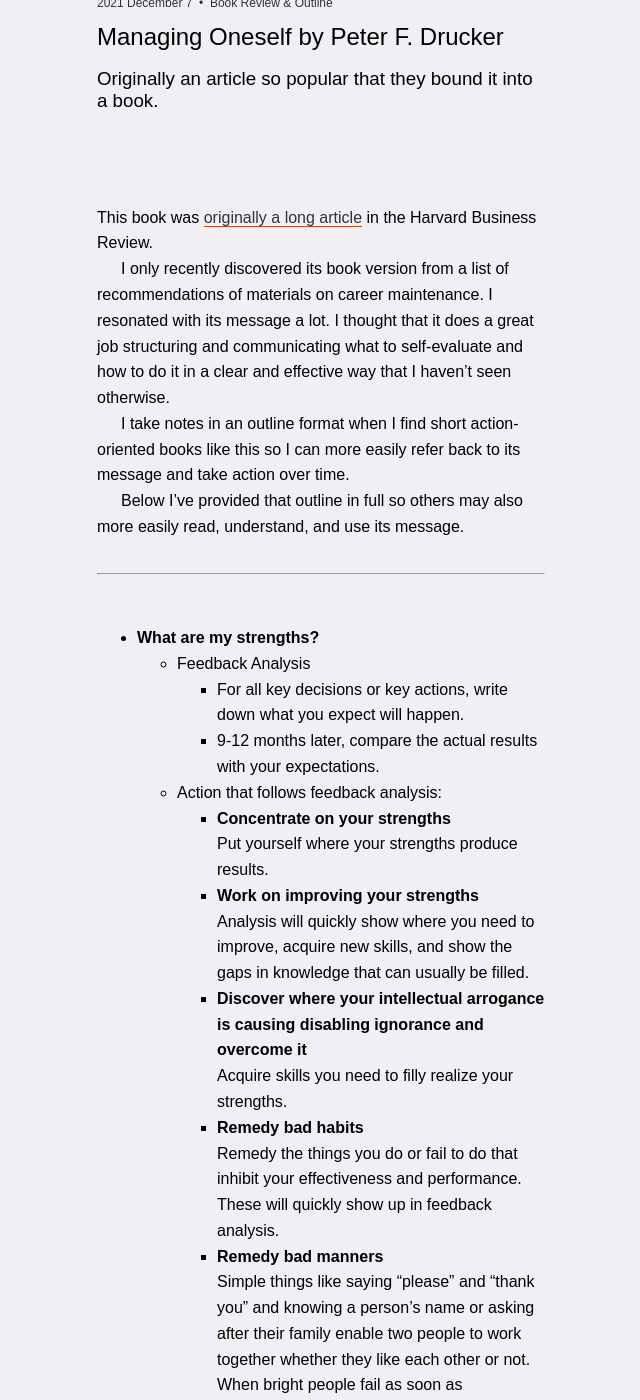
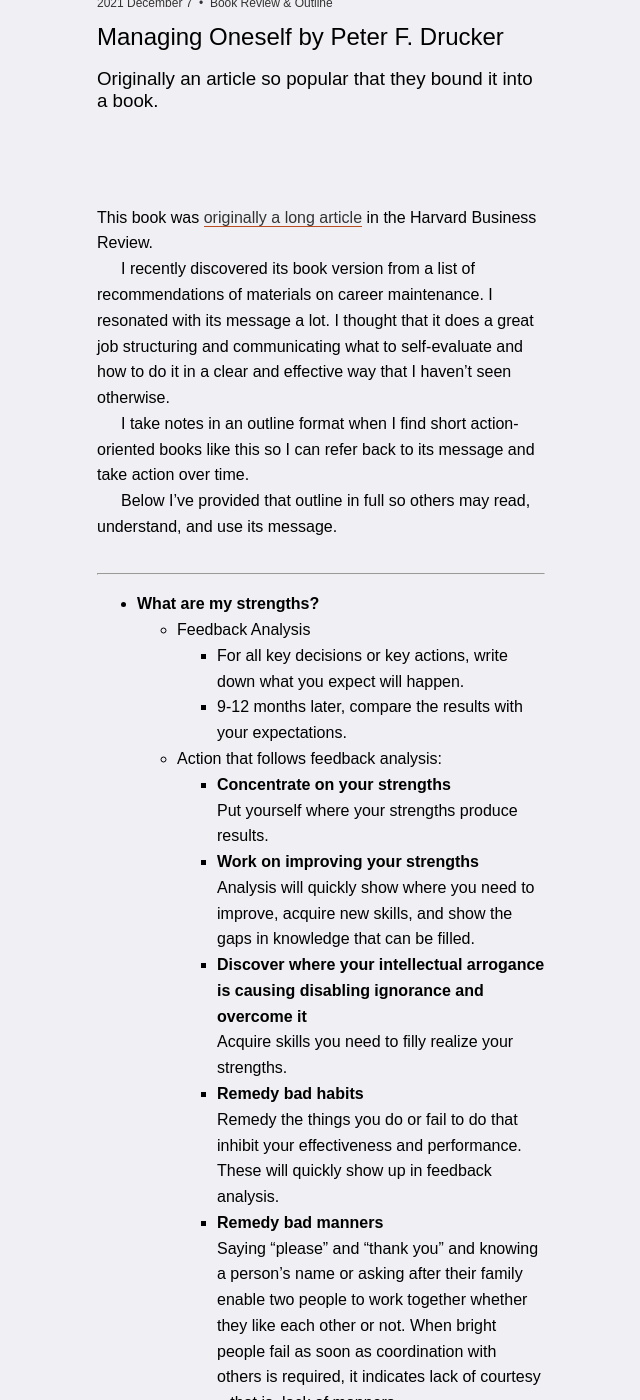
Before and after one commit to foundmonster/foundmonster.github.io, a Jekyll site: the page built from _posts/2021-12-07-Managing-Oneself-by-Peter-F.-Drucker.md, in a window 1280 px wide and 1400 px high, scrolled down 567 px. Shown: the whole window, without its empty margins (319-959 px from the left). Built offline with Jekyll 4.4.1, drawn with Linux system fonts in a browser that asks for light colours; some web fonts are replaced; some of the changed text lies outside the part shown.

Commit message:
some brief edits to drucker post

```diff
--- a/_posts/2021-12-07-Managing-Oneself-by-Peter-F.-Drucker.md
+++ b/_posts/2021-12-07-Managing-Oneself-by-Peter-F.-Drucker.md
@@ -9,32 +9,31 @@
 
 This book was [originally a long article](https://hbr.org/2005/01/managing-oneself) in the Harvard Business Review.
 
-I only recently discovered its book version from a list of recommendations of materials on career maintenance. I resonated with its message a lot. I thought that it does a great job structuring and communicating what to self-evaluate and how to do it in a clear and effective way that I haven't seen otherwise.
+I recently discovered its book version from a list of recommendations of materials on career maintenance. I resonated with its message a lot. I thought that it does a great job structuring and communicating what to self-evaluate and how to do it in a clear and effective way that I haven't seen otherwise.
 
-I take notes in an outline format when I find short action-oriented books like this so I can more easily refer back to its message and take action over time.
+I take notes in an outline format when I find short action-oriented books like this so I can refer back to its message and take action over time.
 
-Below I've provided that outline in full so others may also more easily read, understand, and use its message.
+Below I've provided that outline in full so others may read, understand, and use its message.
 <br>
 <br>
 
 ---
 
-<br>
 - **What are my strengths?**
 	- Feedback Analysis
 		- For all key decisions or key actions, write down what you expect will happen.
-		- 9-12 months later, compare the actual results with your expectations.
+		- 9-12 months later, compare the results with your expectations.
 	- Action that follows feedback analysis:
 		- **Concentrate on your strengths**
 		<br>Put yourself where your strengths produce results.
 		- **Work on improving your strengths**<br>
-		Analysis will quickly show where you need to improve, acquire new skills, and show the gaps in knowledge that can usually be filled.
+		Analysis will quickly show where you need to improve, acquire new skills, and show the gaps in knowledge that can be filled.
 		- **Discover where your intellectual arrogance is causing disabling ignorance and overcome it**<br>
 		Acquire skills you need to filly realize your strengths.
 		- **Remedy bad habits**
 		<br>Remedy the things you do or fail to do that inhibit your effectiveness and performance. These will quickly show up in feedback analysis.
 		- **Remedy bad manners**<br>
-		Simple things like saying “please” and “thank you” and knowing a person’s name or asking after their family enable two people to work together whether they like each other or not. When bright people fail as soon as coordination with others is required, it probably indicates lack of courtesy – that is, lack of manners.
+		Saying “please” and “thank you” and knowing a person’s name or asking after their family enable two people to work together whether they like each other or not. When bright people fail as soon as coordination with others is required, it indicates lack of courtesy – that is, lack of manners.
 	- Feedback analysis reveals **what not to do** by showing areas in which we have no talent or skill and little chance of becoming even mediocre. In those areas, a knowledge worker should not take on work, jobs, and assignments. Waste as little effort as possible on improving areas of low competence.
 <br>
 - **How do I Perform?**
```
Also changed, not shown: 1 other file.
